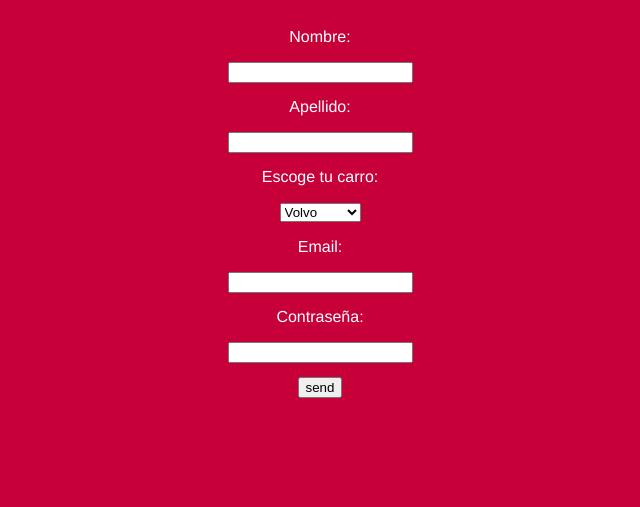
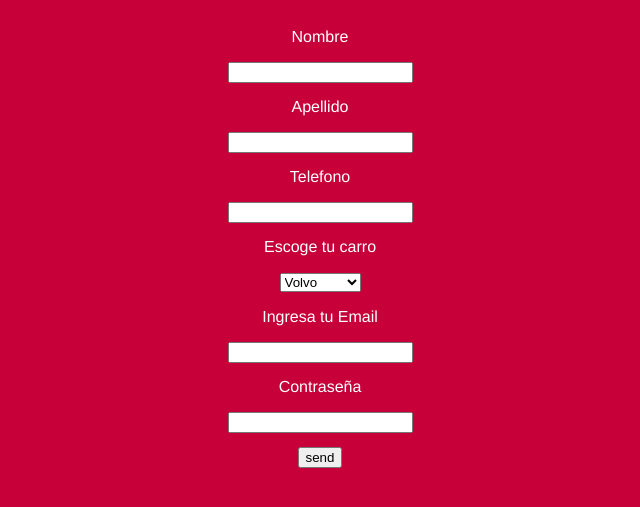
Before and after one commit to kariambar/leccion-14, a plain HTML site: page index.html in a window 1280 px wide. Shown: the part 59-566 px from the top of the page, without its empty margins (320-960 px from the left). Drawn offline with Linux system fonts and the light colour scheme.

Commit message:
tercera actualizacion

```diff
--- a/index.html
+++ b/index.html
@@ -18,13 +18,16 @@
 <h1>Formulario de datos</h1>
 <from action="formulario">
 
-	<label for="nombre">Nombre: </label> <br/>
-	<input type="text" name="nombre" id="nombre" tittle= "ingrese nombre" required>
+	<label for="nombre">Nombre </label> <br/>
+	<input type="Escribe tu nombre" name="nombre" tittle="nombre" required>
 	<br/>
-	<label for="apellido">Apellido: </label> <br/>
-	<input type="text" name="apellido" id="apellido" tittle= "ingrese Apellido"required>
+	<label for="apellido">Apellido </label> <br/>
+	<input type="Escribe tu apellido" name="apellido" tittle="apellido" required>
 	<br/>
-	<label for="dropdown">Escoge tu carro: </label><br>
+	<label for="telefono">Telefono </label> <br/>
+	<input type="Escribe tu telefono" name="telefono" tittle="telefono"  required>
+	<br/>
+	<label for="dropdown">Escoge tu carro </label><br>
 	<select>
 	  <option value="volvo">Volvo</option>
 	  <option value="saab">Saab</option>
@@ -33,10 +36,10 @@
 	</select>
 	<br/>
 
-	<label for="email">Email: </label> <br/>
-	<input type="text" name="email" id="email" tittle= "ingrese email con caracteres especiales (@)"required>
+	<label for="em">Ingresa tu Email </label> <br/>
+	<input type="Se necesita un email" tittle="email" name="email" required>
 	<br/>
-	<label for="pw">Contraseña: </label><br>
+	<label for="pw">Contraseña </label><br>
 	<input type="password" name="pw" pattern=".{6,}" tittle="6 o más caracteres" required>
 	<br/>
 	<input type="submit" name="Enviar" value="send"/>
```
